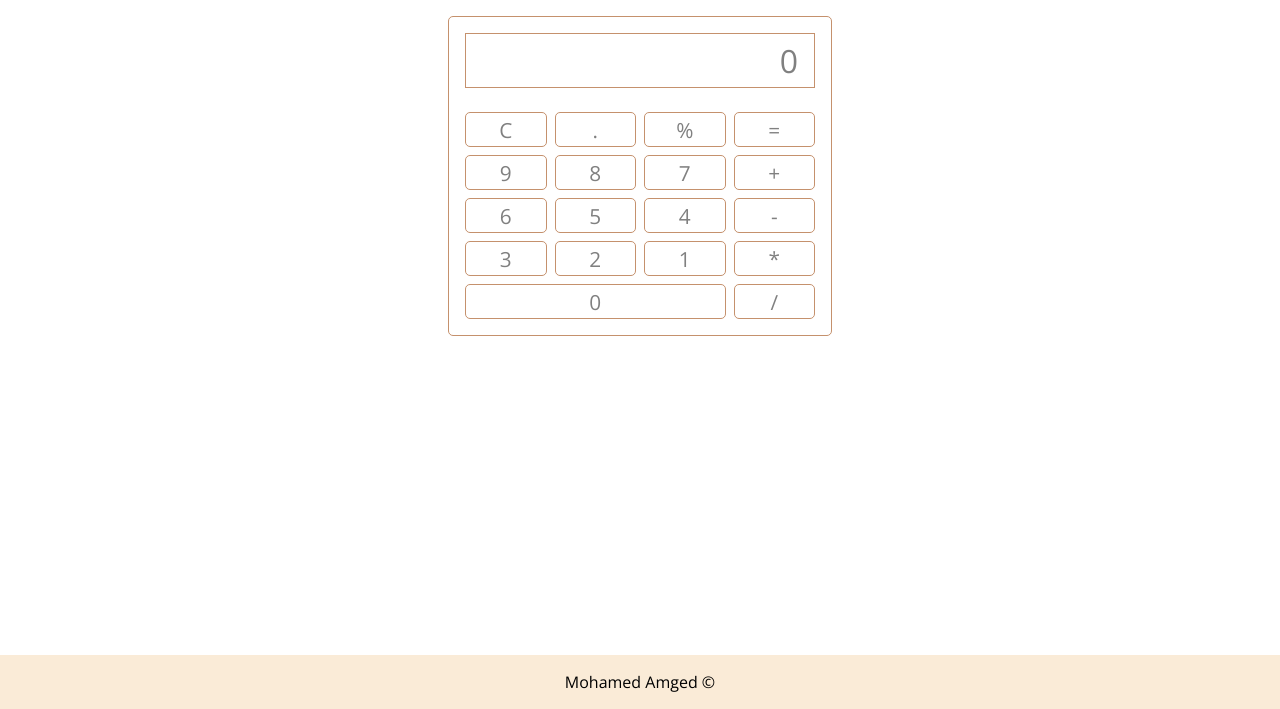
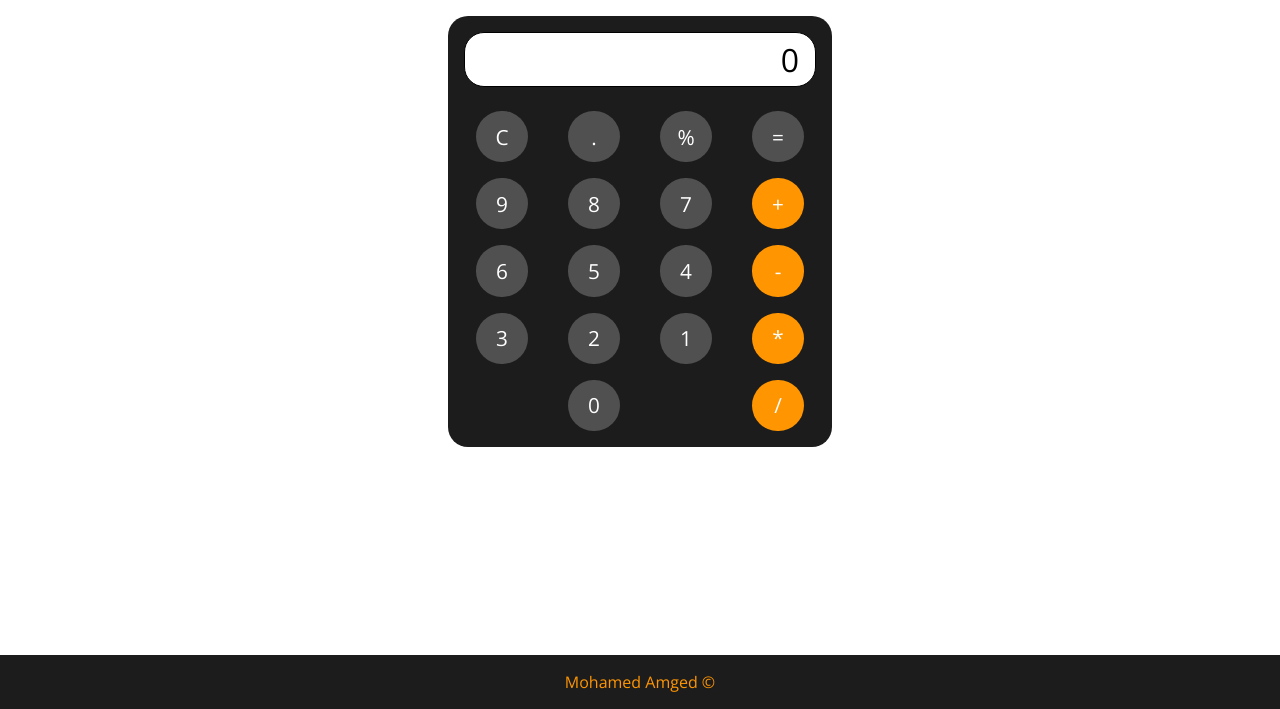
Before and after one commit to mohamed7799/javascript-calculator, a plain HTML site: page index.html in a window 1280 px wide. Shown: the part 91-800 px from the top of the page. Drawn offline with nearby package versions, Linux system fonts and the light colour scheme.

Commit message:
change the ui

```diff
--- a/index.html
+++ b/index.html
@@ -1,25 +1,22 @@
 <!DOCTYPE html>
 <html lang="en">
-
     <head>
         <meta charset="UTF-8">
         <meta name="viewport" content="width=device-width, initial-scale=1.0">
         <meta http-equiv="X-UA-Compatible" content="ie=edge">
         <title>Calculator</title>
         <link href="https://fonts.googleapis.com/css?family=Open+Sans" rel="stylesheet">
-
         <link rel="stylesheet" href="style.css">
     </head>
-
     <body>
         <h1 class="title">JS calculator</h1>
         <div class="calculator">
             <div class="calculator__screen" id="CS-js">0</div>
             <div class="calculator__btns">
-            <div class="btn" id="clear-js">C</div>
+                <div class="btn sp-js" id="clear-js">C</div>
                 <div class="btn num-js">.</div>
-            <div class="btn" id="percentage-js">%</div>
-            <div class="btn" id="equal">=</div>
+                <div class="btn sp-js" id="percentage-js">%</div>
+                <div class="btn sp-js" id="equal">=</div>
                 <div class="btn num-js">9</div>
                 <div class="btn num-js">8</div>
                 <div class="btn num-js">7</div>
@@ -39,5 +36,4 @@
         <footer class="footer">Mohamed Amged &copy</footer>
         <script src="index.js"></script>
     </body>
-
 </html>
--- a/style.scss
+++ b/style.scss
@@ -1,6 +1,9 @@
 /*general*/
 
-$border_color:#c5916d;
+$first-color: #1C1C1C;
+$sec-color:#505050;
+$third-color:#FF9500;
+
 * {
     padding: 0;
     margin: 0;
@@ -11,6 +14,14 @@ html,
 body {
     height: 100%;
     font-family: 'Open Sans', sans-serif;
+    display: flex;
+    flex-direction: column;
+}
+
+@mixin mobile($size) {
+    @media screen and (max-width:$size) {
+        @content;
+    }
 }
 
 /*general*/
@@ -18,23 +29,35 @@ body {
 .title {
     text-align: center;
     padding-top: 2rem;
-    color: burlywood
+    color: $first-color;
 }
 
 .calculator {
-    border: 1px solid $border_color;
+
     padding: 1rem;
     width: 30%;
     margin: 2rem auto;
     font-size: 1.3rem;
-    border-radius: 5px;
-    color: gray;
+    border-radius: 20px;
+    background-color: $first-color;
+    color: white;
+
+    @include mobile(900px) {
+        width: 50%;
+    }
+
+    @include mobile(500px) {
+        width: 80%;
+    }
 }
 
 .calculator__screen {
-    border: 1px solid $border_color;
+    border: 1px solid;
     height: 55px;
+    border-radius: 20px;
     margin-bottom: 1.5rem;
+    background-color: white;
+    color: black;
     text-align: right;
     display: flex;
     align-items: center;
@@ -44,50 +67,56 @@ body {
 }
 
 .calculator__btns {
-    height: 80%;
+
     display: grid;
     grid-template-columns: repeat(4, 1fr);
-    grid-gap: .5rem;
+    grid-gap: 1rem;
+    justify-items: center;
+
+    @include mobile(400px) {
+        height: auto;
+    }
 }
 
 .btn {
-    border: 1px solid $border_color;
-    border-radius: 5px;
-    height: 35px;
-    text-align: center;
+
+    border-radius: 50%;
+    height: 50px;
+    width: 50px;
     display: flex;
     align-items: center;
     justify-content: center;
-    &:hover {
-        cursor: pointer;
-        background-color: rgb(238, 236, 236);
+    padding: 1.6rem;
+    cursor: pointer;
+
+    @include mobile(400px) {
+        height: 30px;
+        width: 30px;
+        padding: 1rem;
     }
+
+}
+
+.op-js {
+    background-color: $third-color;
+
+}
+
+.num-js,
+.sp-js {
+    background-color: $sec-color;
 }
 
 .zero {
-    grid-column: 1/4
+    grid-column: 1/4;
 }
 
+
 .footer {
-    position: fixed;
-    bottom: 0;
+    margin-top: auto;
+    background-color: $first-color;
+    color: $third-color;
     text-align: center;
-    background-color: antiquewhite;
-    right: 0;
-    left: 0;
+
     padding: 1rem;
 }
-
-//media query
-
-@media (max-width: 900px) {
-  .calculator{
-      width: 50%;
-  }
-}
-
-@media (max-width: 500px) {
-  .calculator{
-      width: 70%;
-  }
-}
```
Also changed, not shown: index.js (+9 -7 lines), style.css, 1 other file. Lines whose indentation alone changed are shown as unchanged.
